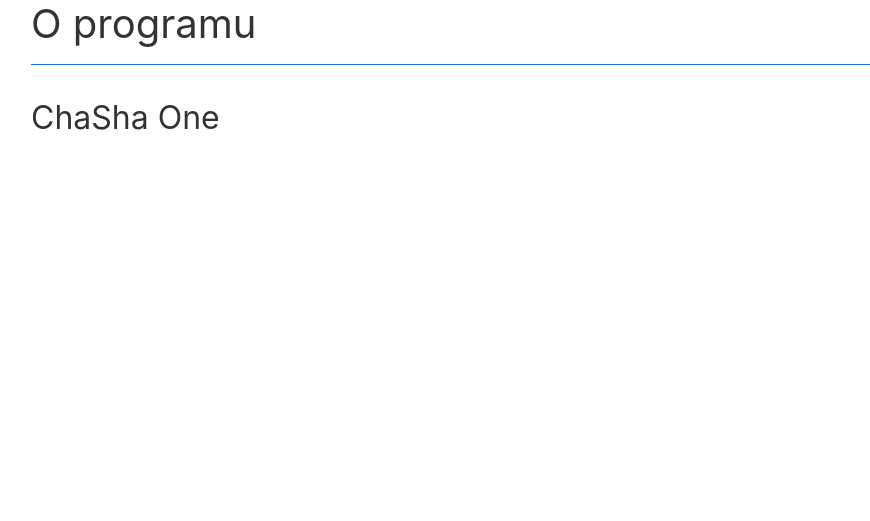
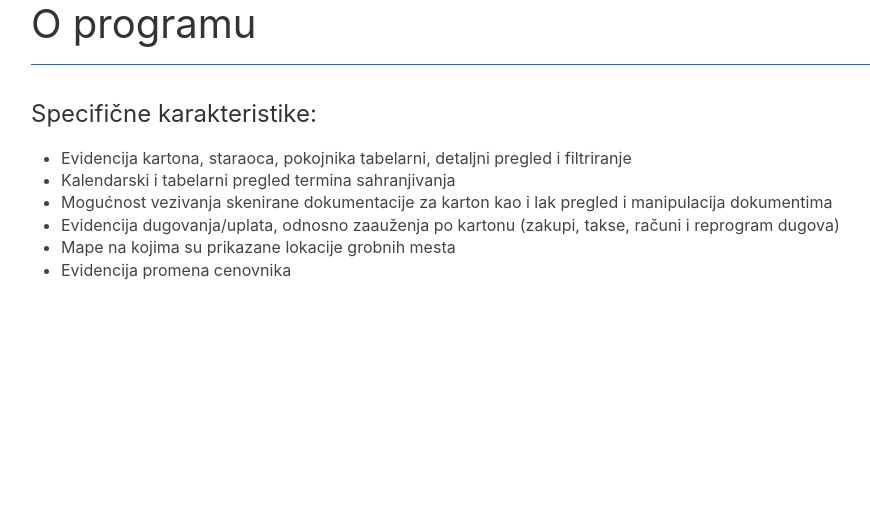
Before and after one commit to chana-chh/kartoteka, a PHP site: template app/views/about.twig in a window 1280 px wide. Shown: the part 60-581 px from the top of the page, without its empty margins (9-879 px from the left). Run offline with PHP 8.4, Linux system fonts and the light colour scheme; the template is opened without the code that fills it, so the values that code supplies are empty; some libraries are stand-ins or nearby versions.

Commit message:
O programu

```diff
--- a/app/views/about.twig
+++ b/app/views/about.twig
@@ -3,5 +3,13 @@
 {% block naslov %}
 <h1>O programu</h1>
 <hr>
-<h2>ChaSha One</h2>
+<h3>Specifične karakteristike:</h3>
+	<ul>
+		<li> Evidencija kartona, staraoca, pokojnika tabelarni, detaljni pregled i filtriranje</li>
+		<li> Kalendarski i tabelarni pregled termina sahranjivanja</li>
+		<li> Mogućnost vezivanja skenirane dokumentacije za karton kao i lak pregled i manipulacija dokumentima</li>
+		<li> Evidencija dugovanja/uplata, odnosno zaauženja po kartonu (zakupi, takse, računi i reprogram dugova)</li>
+		<li> Mape na kojima su prikazane lokacije grobnih mesta</li>
+		<li> Evidencija promena cenovnika</li>
+	</ul>
 {% endblock naslov %}
```
Also changed, not shown: 1 other file.
